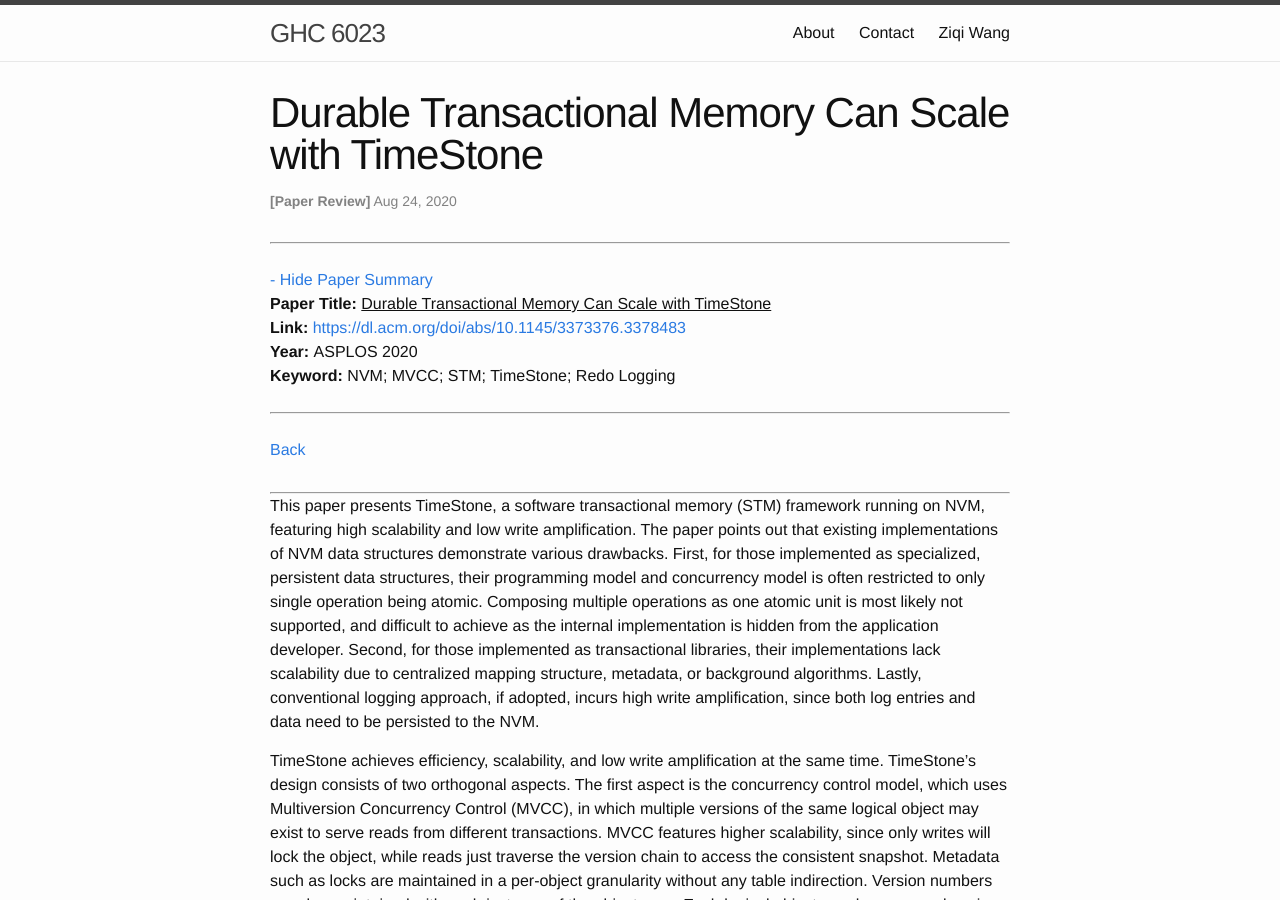
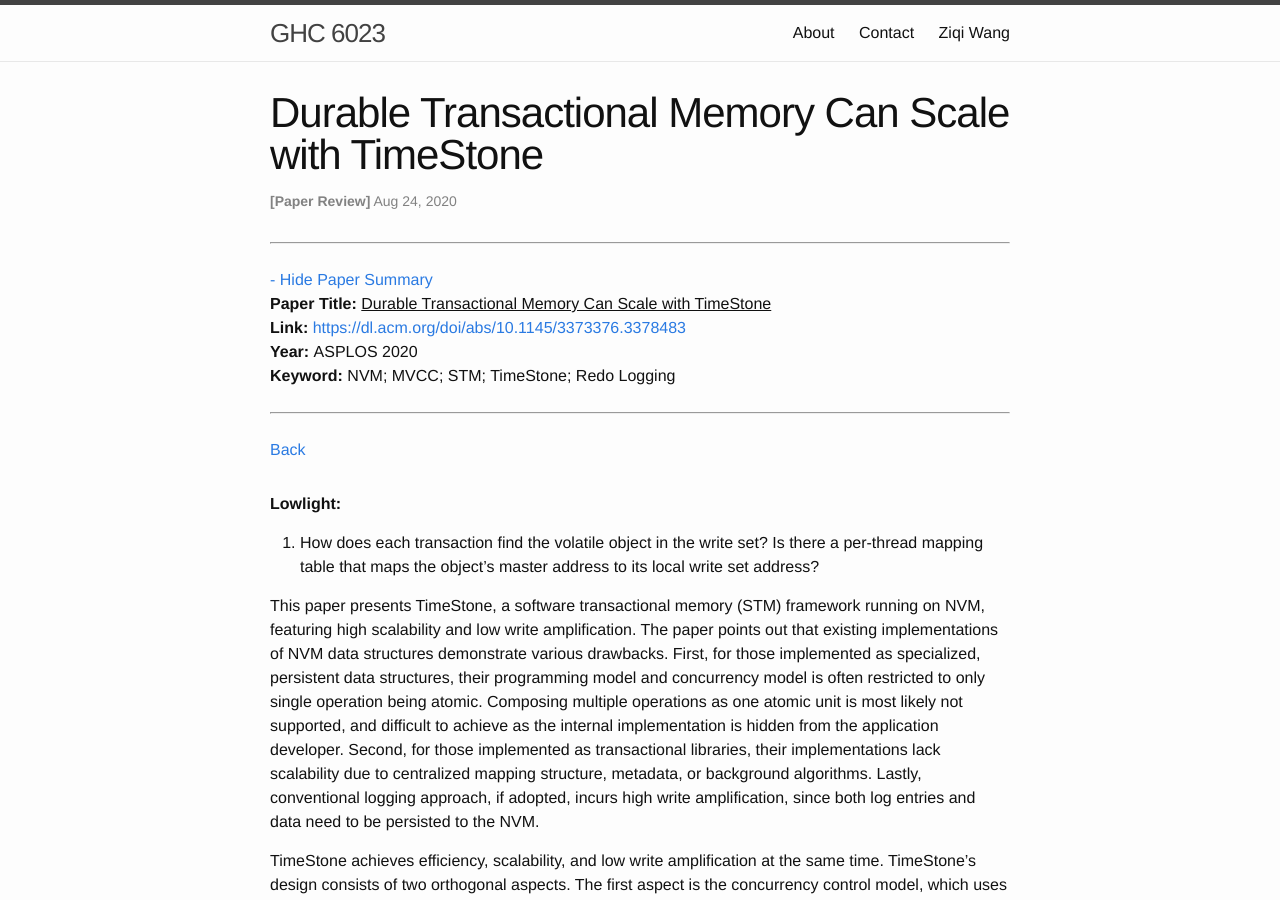
Before and after one commit to wangziqi2013/wangziqi2013.github.io, a Jekyll site: the page built from _posts/2020-08-24-timestone.markdown, in a window 1280 px wide and 900 px high. Built offline with Jekyll 4.4.1, drawn with Linux system fonts in a browser that asks for light colours.

Commit message:
Adding lowlight

```diff
--- a/_posts/2020-08-24-timestone.markdown
+++ b/_posts/2020-08-24-timestone.markdown
@@ -13,7 +13,10 @@ htm_cr:
 version_mgmt:
 ---
 
-****
+**Lowlight:**
+
+1. How does each transaction find the volatile object in the write set? Is there a per-thread mapping table that maps the
+   object's master address to its local write set address?
 
 This paper presents TimeStone, a software transactional memory (STM) framework running on NVM, featuring high scalability
 and low write amplification. The paper points out that existing implementations of NVM data structures demonstrate various
```
